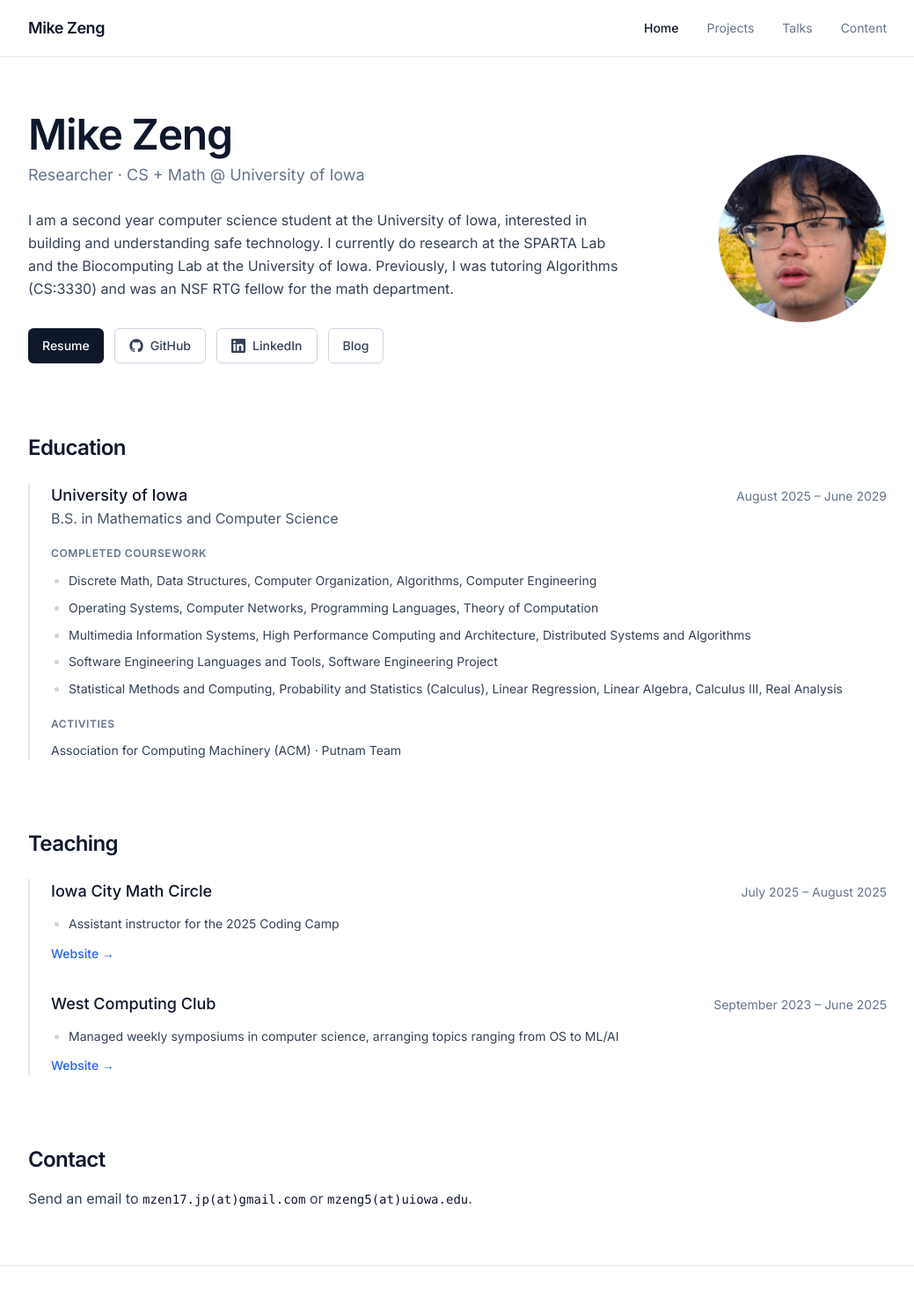
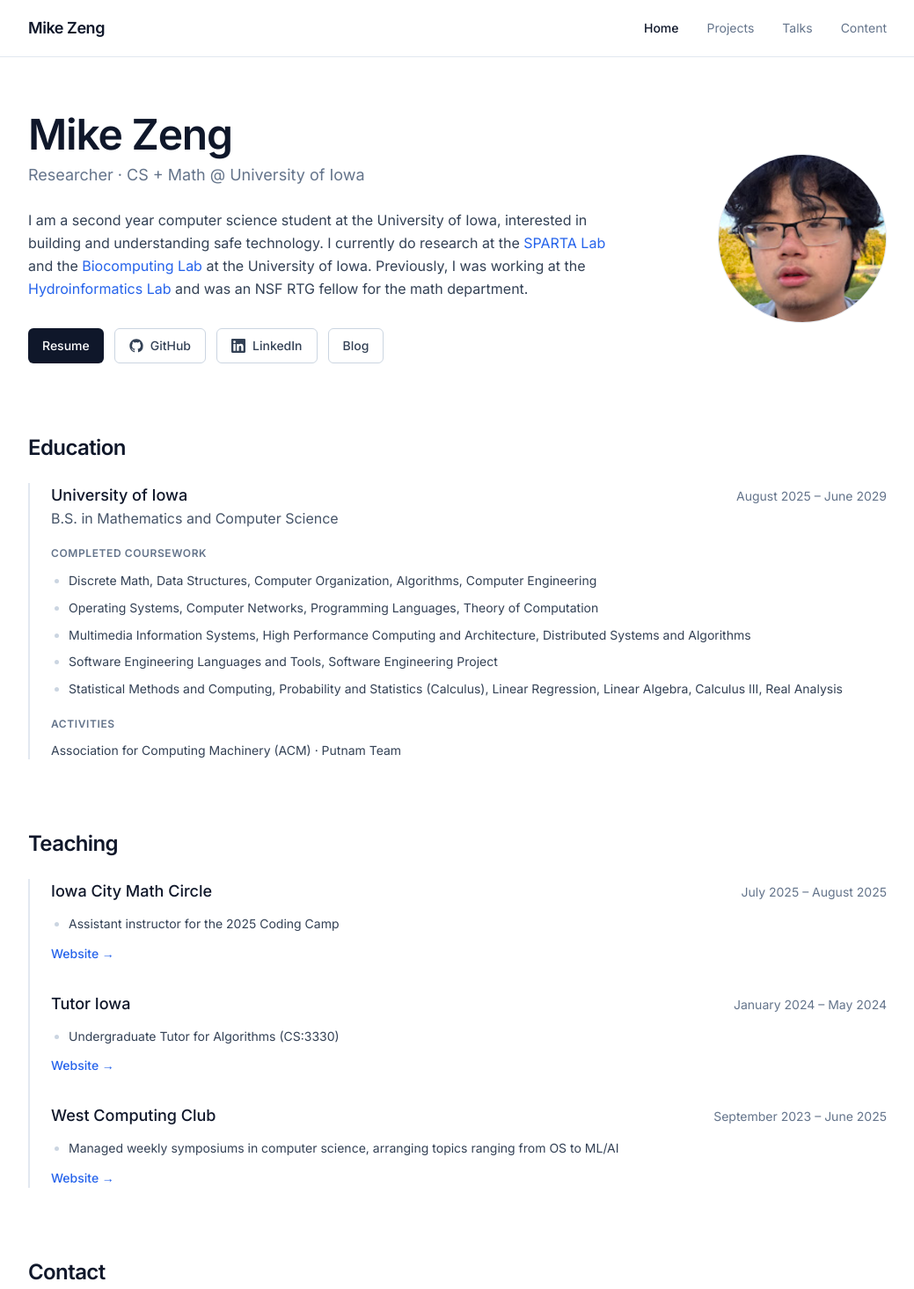
Before and after one commit to mzen17/mzen17.github.io, a SvelteKit app: page / in a window 1280 px wide. Shown: the top 1465 px of the page at 88% size, without its empty margins (120-1159 px from the left). Built offline with nearby package versions, Linux system fonts and the light colour scheme.

Commit message:
impl: links and stuff

```diff
--- a/src/routes/+page.svelte
+++ b/src/routes/+page.svelte
@@ -13,6 +13,12 @@
             url: 'https://iowacitymathcircle.org/',
             date: 'July 2025 – August 2025',
             points: ['Assistant instructor for the 2025 Coding Camp']
+        },
+        {
+            org: 'Tutor Iowa',
+            url: 'https://tutor.uiowa.edu/',
+            date: 'January 2024 – May 2024',
+            points: ['Undergraduate Tutor for Algorithms (CS:3330)']
         },
         {
             org: 'West Computing Club',
@@ -38,9 +44,9 @@
         <p class="mt-2 text-lg text-slate-500 dark:text-slate-400">Researcher · CS + Math @ University of Iowa</p>
         <p class="mt-6 leading-relaxed max-w-2xl">
             I am a second year computer science student at the University of Iowa, interested in building
-            and understanding safe technology. I currently do research at the SPARTA Lab and the Biocomputing
-            Lab at the University of Iowa. Previously, I was tutoring Algorithms (CS:3330) and was an NSF RTG fellow for
-            the math department.
+            and understanding safe technology. I currently do research at the <a href="https://sparta.cs.uiowa.edu/" target="_blank" rel="noopener" class="text-blue-600 dark:text-blue-400 hover:underline">SPARTA Lab</a> and the <a href="https://tintin.cs.uiowa.edu" target="_blank" rel="noopener" class="text-blue-600 dark:text-blue-400 hover:underline">Biocomputing
+            Lab</a> at the University of Iowa. Previously, I was working at the <a href="https://hydroinformatics.tulane.edu" target="_blank" rel="noopener" class="text-blue-600 dark:text-blue-400 hover:underline">Hydroinformatics Lab</a>
+            and was an NSF RTG fellow for the math department.
         </p>
 
         <div class="mt-8 flex flex-wrap gap-3">
```
